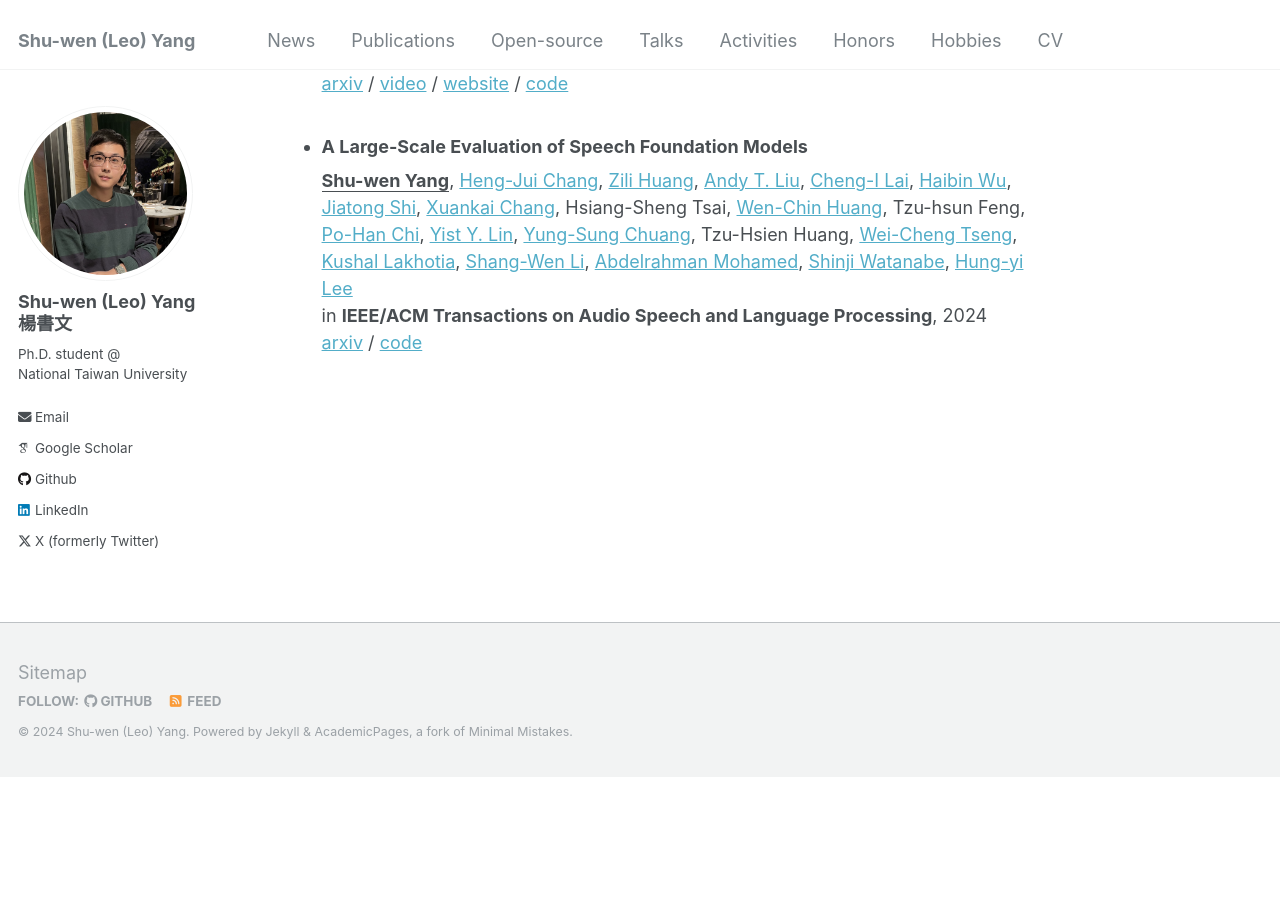
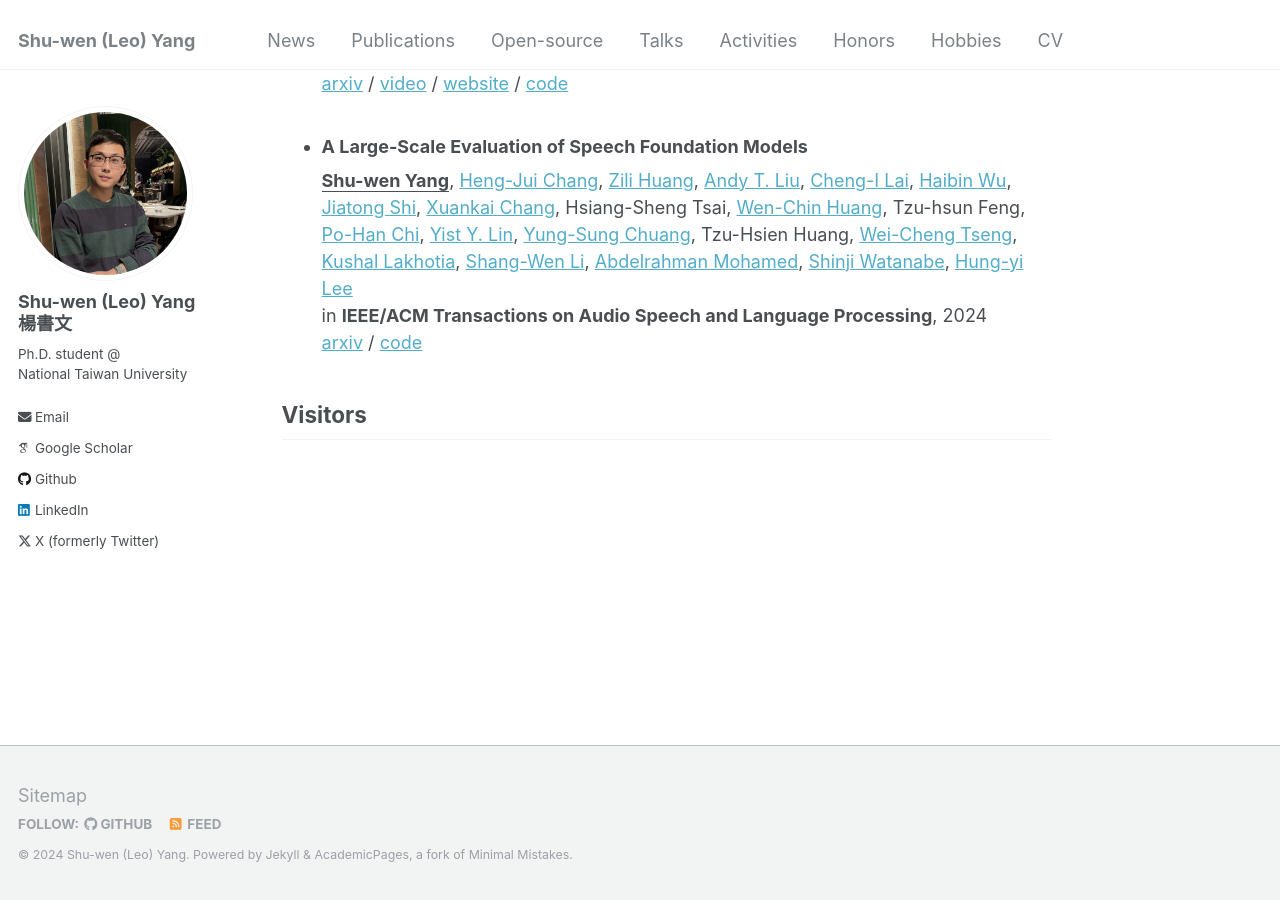
Before and after one commit to leo19941227/leo19941227.github.io, a Jekyll site: the page built from _pages/about.md, in a window 1280 px wide and 900 px high, scrolled down 1780 px. Built offline with Jekyll 4.4.1, drawn with Linux system fonts in a browser that asks for light colours; some web fonts are replaced; a script that is not in the unit is left out; before the commit the page ends 2558 px from its top, so only the background shows below that.

Commit message:
add visitor

```diff
--- a/_pages/about.md
+++ b/_pages/about.md
@@ -49,4 +49,8 @@
   in **IEEE/ACM Transactions on Audio Speech and Language Processing**, 2024\\
   [arxiv](https://arxiv.org/abs/2404.09385) / [code](https://github.com/s3prl/s3prl)
 
-<script type="text/javascript" id="clstr_globe" src="//clustrmaps.com/globe.js?d=_zC8YRIFlc0iDXzSA0WLcjUf25Ff878np1ts4X7yzQM"></script>
+
+## Visitors
+
+<br>
+<script type="text/javascript" id="clstr_globe" src="//clustrmaps.com/globe.js?d=_zC8YRIFlc0iDXzSA0WLcjUf25Ff878np1ts4X7yzQM&w=300"></script>
```
